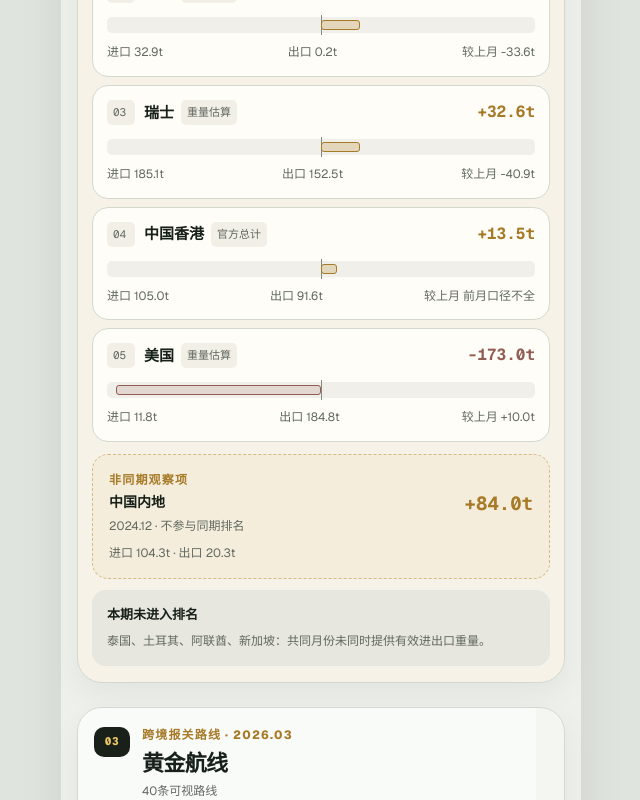
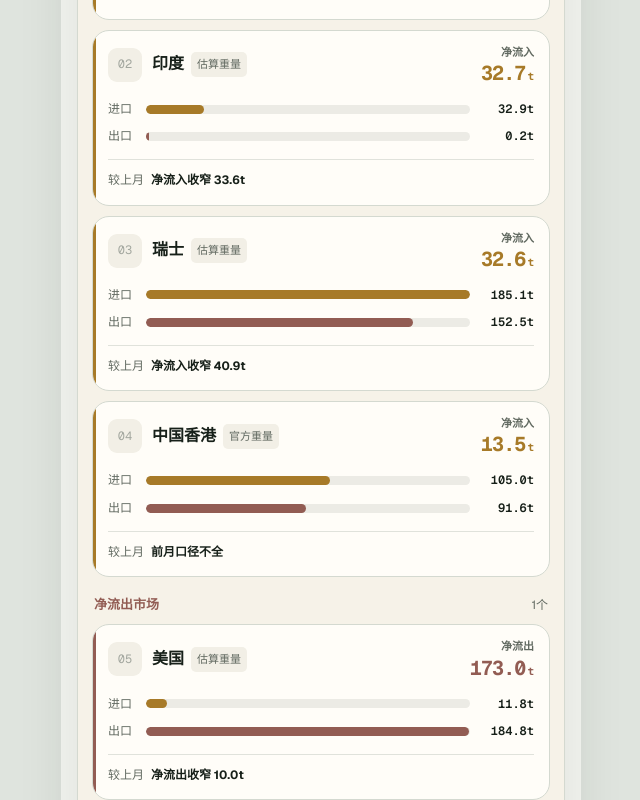
Before and after one commit to JennyChiu68/gold-migration, a Next.js app: page / in a window 1280 px wide. Shown: the part 1280-2080 px from the top of the page, without its empty margins (319-959 px from the left). Built offline with nearby package versions, Linux system fonts and the light colour scheme.

Commit message:
Clarify market flow ranking

```diff
--- a/app/globals.css
+++ b/app/globals.css
@@ -285,7 +285,6 @@ summary:focus-visible {
 
 .section-head,
 .balance-head,
-.balance-foot,
 .vault-head,
 .premium-labels,
 footer {
@@ -1020,115 +1019,199 @@ footer {
   font-style: normal;
 }
 
-.balance-legend {
-  display: grid;
-  grid-template-columns: 1fr auto 1fr;
-  padding: 0 9px 10px;
-  color: var(--muted);
-  font-size: 11px;
-}
-
-.balance-legend span:nth-child(2) {
-  text-align: center;
-}
-
-.balance-legend span:last-child {
-  text-align: right;
+.balance-group + .balance-group {
+  margin-top: 18px;
+}
+
+.balance-group-title {
+  display: flex;
+  align-items: center;
+  justify-content: space-between;
+  margin-bottom: 9px;
+  padding: 0 2px;
+}
+
+.balance-group-title strong {
+  font-size: 13px;
+}
+
+.balance-group-title span {
+  color: var(--muted);
+  font-size: 12px;
+}
+
+.outflow-group .balance-group-title strong {
+  color: var(--red);
 }
 
 .balance-list {
   display: grid;
-  gap: 8px;
+  gap: 10px;
 }
 
 .balance-row {
-  padding: 14px;
+  position: relative;
+  overflow: hidden;
+  padding: 15px;
   border: 1px solid var(--line);
-  border-radius: 16px;
+  border-radius: 17px;
   background: var(--surface);
 }
 
+.balance-row::before {
+  position: absolute;
+  top: 0;
+  bottom: 0;
+  left: 0;
+  width: 3px;
+  background: var(--gold);
+  content: "";
+}
+
+.balance-row.net-exporter::before {
+  background: var(--red);
+}
+
 .balance-head {
   display: grid;
-  grid-template-columns: 28px minmax(0, 1fr) auto;
-  gap: 9px;
+  grid-template-columns: 34px minmax(0, 1fr) auto;
+  gap: 10px;
+  align-items: center;
 }
 
 .balance-rank {
+  display: grid;
+  width: 34px;
+  height: 34px;
+  place-items: center;
+  border-radius: 9px;
+  background: var(--surface-soft);
   color: #a3a79f;
   font-family: var(--font-geist-mono), monospace;
   font-size: 12px;
 }
 
-.balance-head > div {
+.balance-name {
   display: flex;
   align-items: center;
   gap: 7px;
-}
-
-.balance-head strong {
-  font-size: 15px;
-}
-
-.balance-head span {
+  min-width: 0;
+}
+
+.balance-name strong {
+  font-size: 16px;
+}
+
+.balance-name span {
   padding: 4px 6px;
   border-radius: 5px;
   background: var(--surface-soft);
   color: var(--muted);
   font-size: 11px;
-}
-
-.balance-head b {
-  font-family: var(--font-geist-mono), monospace;
-  font-size: 16px;
-}
-
-.balance-head b.positive {
+  white-space: nowrap;
+}
+
+.balance-result {
+  display: grid;
+  justify-items: end;
+  line-height: 1.1;
+}
+
+.balance-result > span {
+  color: var(--muted);
+  font-size: 11px;
+  font-weight: 700;
+}
+
+.balance-result b {
+  margin-top: 4px;
+  font-family: var(--font-geist-mono), monospace;
+  font-size: 20px;
+  letter-spacing: -0.045em;
+}
+
+.balance-result b small {
+  margin-left: 2px;
+  font-size: 11px;
+  font-weight: 650;
+  letter-spacing: 0;
+}
+
+.balance-result b.positive {
   color: var(--gold);
 }
 
-.balance-head b.negative {
+.balance-result b.negative {
   color: var(--red);
 }
 
-.balance-track {
-  position: relative;
-  height: 16px;
-  margin: 14px 0 10px;
-  border-radius: 5px;
-  background: #f0efe9;
-}
-
-.balance-track > span {
-  position: absolute;
-  top: 3px;
-  height: 10px;
-  border-radius: 3px;
-}
-
-.balance-track > span.importer {
-  border: 1px solid var(--gold);
-  background: rgba(182, 135, 41, 0.24);
-}
-
-.balance-track > span.exporter {
-  border: 1px solid var(--red);
-  background: rgba(154, 92, 83, 0.16);
-}
-
-.balance-zero {
-  position: absolute;
-  top: -2px;
-  bottom: -2px;
-  left: 50%;
-  width: 1px;
-  background: #858a82;
-}
-
-.balance-foot {
+.flow-comparison {
+  display: grid;
+  gap: 9px;
+  margin-top: 16px;
+}
+
+.flow-row {
+  display: grid;
+  grid-template-columns: 30px minmax(0, 1fr) 56px;
   gap: 8px;
-  color: var(--muted);
-  font-size: 12px;
+  align-items: center;
+}
+
+.flow-row > span {
+  color: var(--muted);
+  font-size: 12px;
+}
+
+.flow-row > strong {
+  color: var(--ink);
+  font-family: var(--font-geist-mono), monospace;
+  font-size: 12px;
+  font-weight: 600;
+  text-align: right;
+}
+
+.flow-track {
+  height: 9px;
+  overflow: hidden;
+  border-radius: 999px;
+  background: #ecebe5;
+}
+
+.flow-track i {
+  display: block;
+  min-width: 3px;
+  height: 100%;
+  border-radius: inherit;
+}
+
+.flow-track .flow-import {
+  background: var(--gold);
+}
+
+.flow-track .flow-export {
+  background: var(--red);
+}
+
+.balance-change {
+  display: flex;
+  align-items: center;
+  gap: 7px;
+  margin-top: 13px;
+  padding-top: 11px;
+  border-top: 1px solid rgba(212, 217, 208, 0.72);
+  color: var(--muted);
+  font-size: 12px;
+}
+
+.balance-change span {
+  flex: 0 0 auto;
+}
+
+.balance-change strong {
+  color: var(--ink);
+  font-size: 12px;
+  font-weight: 650;
 }
 
 .lagged-card {
@@ -1607,15 +1690,6 @@ footer {
     gap: 5px;
   }
 
-  .balance-foot {
-    flex-wrap: wrap;
-    justify-content: flex-start;
-  }
-
-  .balance-foot span:last-child {
-    width: 100%;
-  }
-
   .route-list button {
     grid-template-columns: 24px minmax(0, 1fr) auto;
     padding-right: 11px;
--- a/app/page.tsx
+++ b/app/page.tsx
@@ -433,50 +433,91 @@ function NetworkMap({
 
 function MarketBalanceBar({
   market,
-  maxAbsolute,
+  maxFlow,
   index,
 }: {
   market: MarketBalance;
-  maxAbsolute: number;
+  maxFlow: number;
   index: number;
 }) {
   const net = market.netImportsTonnes ?? 0;
-  const width = Math.max(2.5, (Math.abs(net) / maxAbsolute) * 48);
-  const style =
-    net >= 0
-      ? { left: "50%", width: `${width}%` }
-      : { left: `${50 - width}%`, width: `${width}%` };
+  const imports = market.importsTonnes ?? 0;
+  const exports = market.exportsTonnes ?? 0;
+  const previous = market.previousNetImportsTonnes;
+  const importWidth = maxFlow > 0 ? (imports / maxFlow) * 100 : 0;
+  const exportWidth = maxFlow > 0 ? (exports / maxFlow) * 100 : 0;
+  let trend = "前月口径不全";
+
+  if (previous != null) {
+    const difference = Math.abs(net - previous);
+
+    if (difference < 0.05) {
+      trend = "较上月基本持平";
+    } else if (net >= 0 && previous >= 0) {
+      trend = `净流入${net > previous ? "扩大" : "收窄"} ${tonnes.format(
+        difference,
+      )}t`;
+    } else if (net < 0 && previous < 0) {
+      trend = `净流出${
+        Math.abs(net) > Math.abs(previous) ? "扩大" : "收窄"
+      } ${tonnes.format(difference)}t`;
+    } else {
+      trend = net >= 0 ? "由净流出转为净流入" : "由净流入转为净流出";
+    }
+  }
 
   return (
-    <article className="balance-row">
+    <article
+      className={`balance-row ${
+        net >= 0 ? "net-importer" : "net-exporter"
+      }`}
+    >
       <div className="balance-head">
         <span className="balance-rank">
           {String(index + 1).padStart(2, "0")}
         </span>
         <div className="balance-name">
           <strong>{market.label}</strong>
-          <span>{market.estimatedWeight ? "重量估算" : "官方总计"}</span>
+          <span>{market.estimatedWeight ? "估算重量" : "官方重量"}</span>
         </div>
+        <div className="balance-result">
+          <span>{net >= 0 ? "净流入" : "净流出"}</span>
           <b className={net >= 0 ? "positive" : "negative"}>
-          {signed(net)}
+            {tonnes.format(Math.abs(net))}
+            <small>t</small>
           </b>
         </div>
-      <div className="balance-track" aria-hidden="true">
-        <i className="balance-zero" />
-        <span
-          className={net >= 0 ? "importer" : "exporter"}
-          style={style}
+      </div>
+      <div
+        className="flow-comparison"
+        aria-label={`进口${tonnes.format(imports)}吨，出口${tonnes.format(
+          exports,
+        )}吨`}
+      >
+        <div className="flow-row">
+          <span>进口</span>
+          <div className="flow-track" aria-hidden="true">
+            <i
+              className="flow-import"
+              style={{ width: `${importWidth}%` }}
             />
           </div>
-      <div className="balance-foot">
-        <span>进口 {tonnes.format(market.importsTonnes ?? 0)}t</span>
-        <span>出口 {tonnes.format(market.exportsTonnes ?? 0)}t</span>
-        <span>
-          较上月{" "}
-          {market.changeTonnes == null
-            ? "前月口径不全"
-            : signed(market.changeTonnes)}
-        </span>
+          <strong>{tonnes.format(imports)}t</strong>
+        </div>
+        <div className="flow-row">
+          <span>出口</span>
+          <div className="flow-track" aria-hidden="true">
+            <i
+              className="flow-export"
+              style={{ width: `${exportWidth}%` }}
+            />
+          </div>
+          <strong>{tonnes.format(exports)}t</strong>
+        </div>
+      </div>
+      <div className="balance-change">
+        <span>较上月</span>
+        <strong>{trend}</strong>
       </div>
     </article>
   );
@@ -558,10 +599,17 @@ export default function Home() {
     (left, right) =>
       (right.netImportsTonnes ?? 0) - (left.netImportsTonnes ?? 0),
   );
-  const maxBalance = Math.max(
-    ...rankedMarkets.map((market) =>
-      Math.abs(market.netImportsTonnes ?? 0),
-    ),
+  const inflowMarkets = rankedMarkets.filter(
+    (market) => (market.netImportsTonnes ?? 0) >= 0,
+  );
+  const outflowMarkets = rankedMarkets.filter(
+    (market) => (market.netImportsTonnes ?? 0) < 0,
+  );
+  const maxMarketFlow = Math.max(
+    ...rankedMarkets.flatMap((market) => [
+      market.importsTonnes ?? 0,
+      market.exportsTonnes ?? 0,
+    ]),
   );
   const laggedChina = data.marketBalances.lagged[0];
   const londonChangeTonnes =
@@ -1016,25 +1064,43 @@ export default function Home() {
       <DashboardSection
         id="market-balance"
         chapter="02"
-        eyebrow={`各市场净流入 · ${formatPeriod(data.marketBalances.period)}`}
+        eyebrow={`各市场黄金净流量 · ${formatPeriod(data.marketBalances.period)}`}
         title="全球吸金榜"
-        note="净进口 / 净出口"
+        note="进口 · 出口 · 净结果"
         className="market-section"
       >
-        <div className="balance-legend">
-          <span>← 净出口</span>
-          <span>0</span>
-          <span>净进口 →</span>
+        <div className="balance-group">
+          <div className="balance-group-title">
+            <strong>净流入市场</strong>
+            <span>{inflowMarkets.length}个</span>
           </div>
           <div className="balance-list">
-          {rankedMarkets.map((market, index) => (
+            {inflowMarkets.map((market, index) => (
               <MarketBalanceBar
                 key={market.key}
                 market={market}
-              maxAbsolute={maxBalance}
+                maxFlow={maxMarketFlow}
                 index={index}
               />
             ))}
+          </div>
+        </div>
+
+        <div className="balance-group outflow-group">
+          <div className="balance-group-title">
+            <strong>净流出市场</strong>
+            <span>{outflowMarkets.length}个</span>
+          </div>
+          <div className="balance-list">
+            {outflowMarkets.map((market, index) => (
+              <MarketBalanceBar
+                key={market.key}
+                market={market}
+                maxFlow={maxMarketFlow}
+                index={inflowMarkets.length + index}
+              />
+            ))}
+          </div>
         </div>
 
         <article className="lagged-card">
```
Lines whose indentation alone changed are shown as unchanged.
